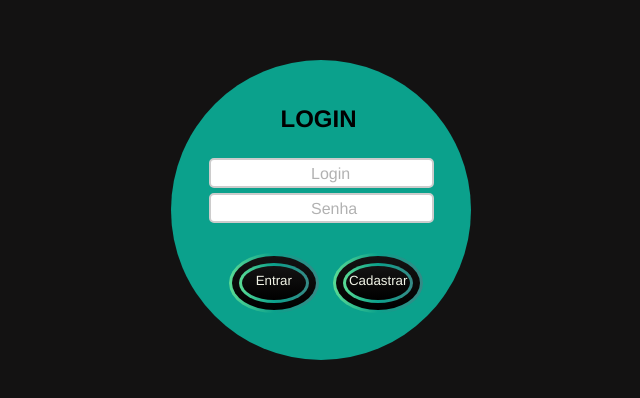
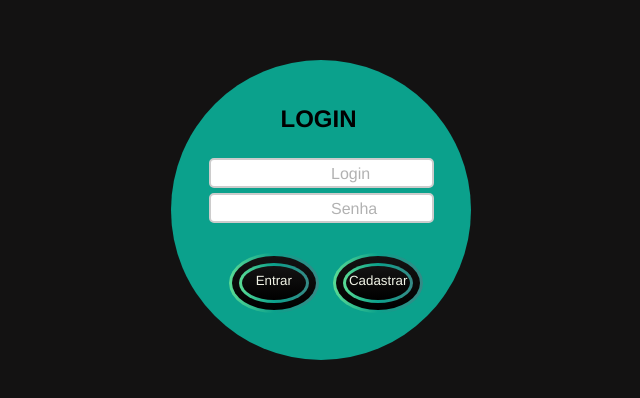
Before and after one commit to robss31/Cadastro-de-Usuarios, a plain HTML site: page index.html in a window 1280 px wide. Shown: the part 120-518 px from the top of the page, 319-959 px from the left. Drawn offline with Linux system fonts and the light colour scheme.

Commit message:
Update style.css

```diff
--- a/style.css
+++ b/style.css
@@ -140,7 +140,7 @@ h2 {
 /*Login */
 .mover span{
     position: absolute;
-    left: 630px;
+    left: 650px;
     top: 285px;
     transition: 0.5s;
     opacity: .3;
@@ -158,7 +158,7 @@ h2 {
 /*Senha */
 .mover1 span{
     position: absolute;
-    left: 630px;
+    left: 650px;
     top: 320px;
     transition: 0.5s;
     opacity: .3;
```
